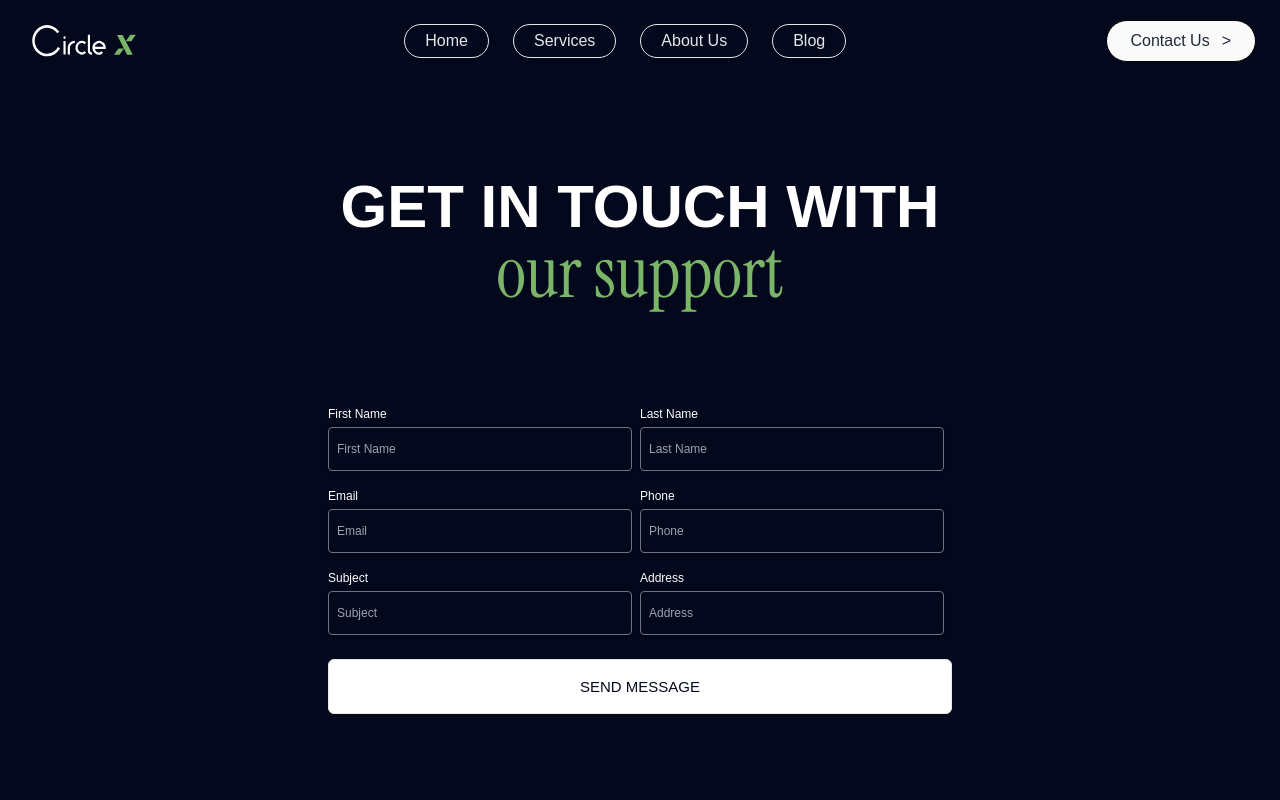
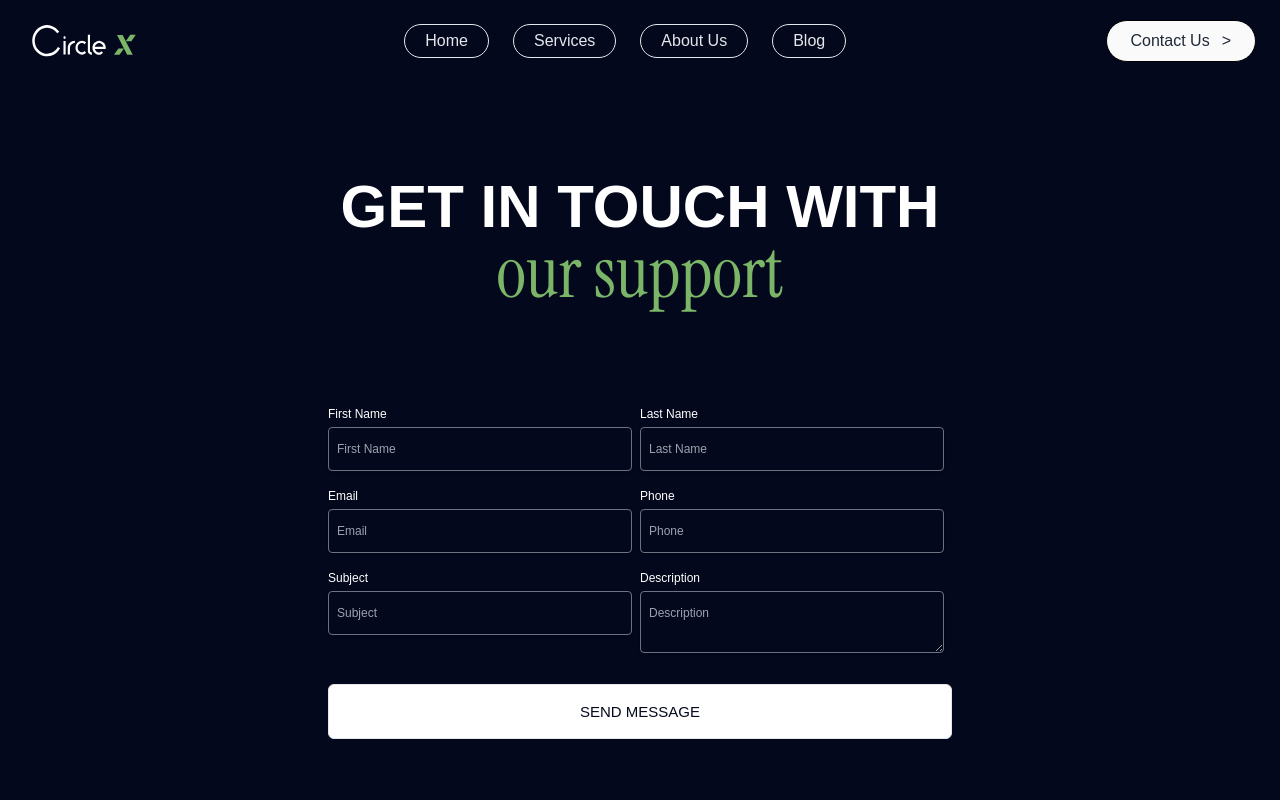
Before and after one commit to OcircleX/Ocirclex, a Next.js app: page /contact in a window 1280 px wide. Shown: the top 800 px of the page. Built offline with nearby package versions, Linux system fonts and the light colour scheme.

Commit message:
chyanges

```diff
--- a/package.json
+++ b/package.json
@@ -38,6 +38,8 @@
 
         "next-connect": "^1.0.0",
 
+        "nodemailer": "^6.10.0",
+
         "react": "^19.0.0",
 
         "react-dom": "^19.0.0",
--- a/src/Components/Approch.tsx
+++ b/src/Components/Approch.tsx
@@ -129,7 +129,6 @@ useGSAP(()=> {
       start: "top 80%",
       end: "top 20%", // Extend scroll range for slower effect
       scrub: 3, // Increase scrub for smoother effect
-      markers: true, // Debugging (remove in production)
       once: true,
 
 
@@ -178,7 +177,7 @@ useGSAP(()=> {
     className="flex flex-shrink-0 gap-x-6 px-6 gap-y-3 w-full"
     initial={{ x: "0%" }}
     animate={{ x: "-100%" }} // Moves only inside 70%
-    transition={{ duration: 4.5, ease: "linear", repeat: Infinity }}
+    transition={{ duration: 8.5, ease: "linear", repeat: Infinity }}
   >
     {/* Items fit perfectly inside w-[70%] */}
     {Marquee.map((src, index) => (
@@ -190,7 +189,7 @@ useGSAP(()=> {
     className="flex flex-shrink-0 gap-x-6 px-6 gap-y-3 w-full"
     initial={{ x: "0%" }}
     animate={{ x: "-100%" }} // Moves only inside 70%
-    transition={{ duration: 4.5, ease: "linear", repeat: Infinity }}
+    transition={{ duration: 8.5, ease: "linear", repeat: Infinity }}
   >
     {/* Items fit perfectly inside w-[70%] */}
     {Marquee.map((src, index) => (
--- /dev/null
+++ b/src/app/api/mail/route.js
@@ -0,0 +1,44 @@
+import { NextResponse } from "next/server";
+import nodemailer from 'nodemailer'
+
+export async function POST(request) {
+  const body = await request.json()
+
+  const { firstname, lastname, email, phone, Subject, description } = body;
+
+  const transporter = nodemailer.createTransport({
+    service: 'Gmail',
+    auth: {
+      user: 'circlex02@gmail.com',
+      pass: 'jtrd iyos jvfr xlsu'
+
+    }
+  });
+
+  const mailOptions = {
+    from: body.email,
+    to: 'circlex02@gmail.com',
+    subject: body.Subject,
+    text:
+    `You have recieved a new message from your website form
+    Name: ${body.firstname} ${body.lastname}
+    Email: ${body.email}
+    Phone: ${body.phone}
+
+    Subject: ${body.Subject}
+    Description: ${body.description}
+    `,
+  };
+
+  try {
+    await transporter.sendMail(mailOptions);
+    return NextResponse.json({message: "email sent successfully: ", body})
+  }
+  catch (error) {
+
+    return NextResponse.json({message: "email failed to send: ", error})
+  }
+
+  // return NextResponse.json({ message: "Hello from GET request!", body });
+
+}
--- a/src/app/contact/page.tsx
+++ b/src/app/contact/page.tsx
@@ -25,9 +25,13 @@ function Page() {
         phone: "",
         email: "",
         Subject: "",
-        address: ""
+        description: ""
     });
     const [errorsP2, setErrorsP2] = useState('');
+    const [isSubmit, setIsSubmit] = useState(false);
+
+    const [formErrors, setFormErrors] = useState({});
+
 
 
     const handleInputChange = (e:any) => {
@@ -38,134 +42,206 @@ function Page() {
              }))
     }
 
-const handleSubmit = async (e:any) => {
-e.preventDefault();
-console.log("Form Data Submits", formData)
 
-try {
-    const res = await fetch("/api/form", {
-        method: "POST",
-        headers: {
-            "Content-Type": "application/json",
-        },
-        body: JSON.stringify(formData)
-    })
 
-  const data = await res.json();
-  console.log("Response", data)
+    const validate = (values: any) => {
+        const errors: any = {};
+        const regex = /^[a-zA-Z0-9._-]+@[a-zA-Z0-9.-]+\.[a-zA-Z]{2,6}$/i;
 
-  if (res.ok) {
-    alert("Form submitted Successfully!")
-  } else {
-    alert("Error submitting form!")
+        if (!values.firstname) {
+            errors.firstname = "First Name is required!";
         }
 
-} catch (error) {
-    console.error("Error", error)
+        if (!values.email) {
+            errors.email = "Email is required!";
+        } else if (!regex.test(values.email)) {
+            errors.email = "Not a valid email format!";
+        }
+
+        if (!values.lastname) {
+            errors.lastname = "Last Name is required!";
+        }
+
+        if (!values.phone) {
+            errors.phone = "Phone Number is required!";
+        }
+
+        if (!values.Subject) {
+            errors.Subject = "Subject is required!";
+        }
+
+        if (!values.description) {
+            errors.description = "Description is required!";
+        }
+
+        return errors;
     }
 
 
 
 
+    const handleSubmit = async (e: React.FormEvent) => {
+        e.preventDefault();
+        const validationErrors = validate(formData);
+        setFormErrors(validationErrors);
 
+        if (Object.keys(validationErrors).length > 0) {
+            return;
         }
+
+        setIsSubmit(true);
+
+        // Proceed with form submission if no errors
+        try {
+            const res = await fetch("/api/mail", {
+                method: "POST",
+                headers: {
+                    "Content-Type": "application/json",
+                },
+                body: JSON.stringify(formData),
+            });
+
+            const data = await res.json();
+            console.log("Response", data);
+
+            if (res.ok) {
+                alert("Form submitted successfully!");
+            } else {
+                alert("Error submitting form!");
+            }
+
+        } catch (error) {
+            console.error("Error", error);
+        }
+    };
+
+
+
+    // try {
+    //     const res = await fetch("/api/mail", {
+    //         method: "POST",
+    //         headers: {
+    //             "Content-Type": "application/json",
+    //         },
+    //         body: JSON.stringify(formData)
+    //     })
+
+    //   const data = await res.json();
+    //   console.log("Response", data)
+
+    //   if (res.ok) {
+    //     alert("Form submitted Successfully!")
+    //   } else {
+    //     alert("Error submitting form!")
+    //   }
+
+    // } catch (error) {
+    //     console.error("Error", error)
+    // }
 
     return (
         <>
         <div className='w-full relative bg-[#04081C]'>
-            <DarkNav/>
-        <section className="w-full relative bg-[#04081C] to-gray-100 py-20  flex flex-col  items-center justify-between">
+            <DarkNav />
+            <section className="w-full relative bg-[#04081C] to-gray-100 py-20 flex flex-col items-center justify-between">
                 <div className="max-w-screen-xl justify-between w-full m-auto">
                     <div className="w-full items-center flex flex-col py-[2rem] text-center -mt-4 leading-9">
                         <h1 className="text-4xl md:text-6xl font-bold text-white leading-9">
-                        GET IN TOUCH WITH</h1>
-                    <span className={`text-5xl md:text-7xl font-extralight text-[#7BB668] italic  ${instrumentSerif.className}  `}>our support</span>
-
-                </div>
-                < form className={` m-auto md:w-1/2 flex flex-wrap p-2 pt-6 mt-[1rem]  rounded-b-md`}>
-                    <div className={` w-full md:flex flex-wrap   rounded-b-md border-0 pt-2 text-white`}>
-                    <div className='md:w-1/2 text-left  pr-2 pt-4  justify-between'>
-                            <p className={" text-sm font-medium pb-1  "} >First Name</p>
-                            <input type='text' name='firstname'
-                                onChange={(e) => { handleInputChange(e) }}
-                                value={formData.firstname}
-                                placeholder='First Name'
-                                className={' shadow border  w-full rounded    px-2 py-3 text-sm  focus:border-teal-500 focus:outline-none border-gray-500 bg-[#04081C] placeholder:text-gray-400 text-gray-100 ' + (errorsP2.firstname ? ' border-red-400 ' : ' border-gray-300')} />
-                            {/* {errorsP2.firstname && <span className="bg-red-100 text-red-800 text-sm font-medium mr-2 px-2.5 py-0.5 rounded dark:bg-red-900 dark:text-red-300">{errorsP2.firstname}</span>} */}
+                            GET IN TOUCH WITH
+                        </h1>
+                        <span className={`text-5xl md:text-7xl font-extralight text-[#7BB668] italic ${instrumentSerif.className}`}>
+                            our support
+                        </span>
                     </div>
 
-                        <div className='md:w-1/2 text-left  pr-2 pt-4  justify-between'>
-                            <p className={"text-sm font-medium  pb-1  "} >Last Name</p>
-                            <input type='text' name='lastname'
-                                onChange={(e) => handleInputChange(e)}
-                                // disabled={secondPersonIsexist ? true : false}
-                                value={formData.lastname}
-                                placeholder='Last Name'
-                                className={' shadow border w-full rounded  px-2 py-3 text-sm  focus:border-teal-500 focus:outline-none border-gray-500 bg-[#04081C] placeholder:text-gray-400 text-gray-100' + (errorsP2.firstname ? ' border-red-400 ' : ' border-gray-300')} />
-
-                            {/* {errorsP2.lastname && <span className="bg-red-100 text-red-800 text-sm font-medium mr-2 px-2.5 py-0.5 rounded dark:bg-red-900 dark:text-red-300">{errorsP2.lastname}</span>} */}
+                    <form className="m-auto md:w-1/2 flex flex-wrap p-2 pt-6 mt-[1rem] rounded-b-md" onSubmit={handleSubmit}>
+                        <div className="w-full md:flex flex-wrap rounded-b-md border-0 pt-2 text-white">
+                            <div className="md:w-1/2 text-left pr-2 pt-4">
+                                <p className="text-sm font-medium pb-1">First Name</p>
+                                <input
+                                    type="text"
+                                    name="firstname"
+                                    onChange={handleInputChange}
+                                    value={formData.firstname}
+                                    placeholder="First Name"
+                                    className={`shadow border w-full rounded px-2 py-3 text-sm focus:border-teal-500 focus:outline-none border-gray-500 bg-[#04081C] placeholder:text-gray-400 text-gray-100 ${formErrors.firstname ? 'border-red-400' : 'border-gray-300'}`}
+                                />
+                                {formErrors.firstname && <p className="text-red-400 text-sm">{formErrors.firstname}</p>}
                             </div>
 
-                        <div className='md:w-1/2 text-left  pr-2  pt-4   justify-between'>
-                            <p className={"text-sm font-medium   pb-1 "} >Email</p>
-                            <input type="email"
-                                name="email"
-                                onChange={(e) => handleInputChange(e)}
-                                placeholder='Email'
-                                value={formData.email}
-                                className={' shadow border w-full rounded  px-2 py-3 text-sm  focus:border-teal-500 focus:outline-none border-gray-500 bg-[#04081C] placeholder:text-gray-400 text-gray-100' + (errorsP2.firstname ? ' border-red-400 ' : ' border-gray-300')} />
-
-                        </div>
-                        <div className='md:w-1/2 text-left  pr-2   pt-4 justify-between'>
-
-                            <p className={"text-sm font-medium  pb-1  "} >Phone</p>
-                            <input type='phone' name='phone'
-                                onChange={(e) => handleInputChange(e)}
-                                placeholder='Phone'
-                                value={formData.phone}
-                                className={' shadow border w-full rounded   px-2 py-3 text-sm  focus:border-teal-500 focus:outline-none border-gray-500 bg-[#04081C] placeholder:text-gray-400 text-gray-100' + (errorsP2.firstname ? ' border-red-400 ' : ' border-gray-300')} />
-
-                        </div>
-                        <div className='md:w-1/2 text-left  pr-2  pt-4   justify-between'>
-
-                            <p className={"text-sm font-medium   pb-1 "} >Subject</p>
-                            <input type='text' name='Subject'
-                                onChange={(e) => handleInputChange(e)}
-                                placeholder='Subject'
-                                value={formData.Subject}
-                                className={' shadow border w-full rounded   px-2 py-3 text-sm  focus:border-teal-500 focus:outline-none border-gray-500 bg-[#04081C] placeholder:text-gray-400 text-gray-100' + (errorsP2.firstname ? ' border-red-400 ' : ' border-gray-300')} />
-
+                            <div className="md:w-1/2 text-left pr-2 pt-4">
+                                <p className="text-sm font-medium pb-1">Last Name</p>
+                                <input
+                                    type="text"
+                                    name="lastname"
+                                    onChange={handleInputChange}
+                                    value={formData.lastname}
+                                    placeholder="Last Name"
+                                    className={`shadow border w-full rounded px-2 py-3 text-sm focus:border-teal-500 focus:outline-none border-gray-500 bg-[#04081C] placeholder:text-gray-400 text-gray-100 ${formErrors.lastname ? 'border-red-400' : 'border-gray-300'}`}
+                                />
+                                {formErrors.lastname && <p className="text-red-400 text-sm">{formErrors.lastname}</p>}
                             </div>
 
-
-
-
-                        <div className='md:w-1/2 text-left  pr-2  pt-4   justify-between'>
-                            <p className={" text-sm font-medium  pb-1  "} >Address</p>
-                            <input type='text' name='address'
-                                onChange={(e) => handleInputChange(e)}
-                                value={formData?.address}
-                                placeholder='Address'
-                                className={' shadow border w-full rounded   px-2 py-3 text-sm  focus:border-teal-500 focus:outline-none border-gray-500 bg-[#04081C] placeholder:text-gray-400 text-gray-100' + (errorsP2.firstname ? ' border-red-400 ' : ' border-gray-300')} />
+                            <div className="md:w-1/2 text-left pr-2 pt-4">
+                                <p className="text-sm font-medium pb-1">Email</p>
+                                <input
+                                    type="email"
+                                    name="email"
+                                    onChange={handleInputChange}
+                                    value={formData.email}
+                                    placeholder="Email"
+                                    className={`shadow border w-full rounded px-2 py-3 text-sm focus:border-teal-500 focus:outline-none border-gray-500 bg-[#04081C] placeholder:text-gray-400 text-gray-100 ${formErrors.email ? 'border-red-400' : 'border-gray-300'}`}
+                                />
+                                {formErrors.email && <p className="text-red-400 text-sm">{formErrors.email}</p>}
                             </div>
 
-                        <button className="w-full mt-6 px-6 border py-3 text-[#04081C] hover:text-white rounded-md bg-white text-lg font-medium hover:bg-[#04081C] transition"
-                        onClick={handleSubmit}
-                        >
-                           <span className='text-[15px] '> SEND  MESSAGE </span>
+                            <div className="md:w-1/2 text-left pr-2 pt-4">
+                                <p className="text-sm font-medium pb-1">Phone</p>
+                                <input
+                                    type="text"
+                                    name="phone"
+                                    onChange={handleInputChange}
+                                    value={formData.phone}
+                                    placeholder="Phone"
+                                    className={`shadow border w-full rounded px-2 py-3 text-sm focus:border-teal-500 focus:outline-none border-gray-500 bg-[#04081C] placeholder:text-gray-400 text-gray-100 ${formErrors.phone ? 'border-red-400' : 'border-gray-300'}`}
+                                />
+                                {formErrors.phone && <p className="text-red-400 text-sm">{formErrors.phone}</p>}
+                            </div>
+
+                            <div className="md:w-1/2 text-left pr-2 pt-4">
+                                <p className="text-sm font-medium pb-1">Subject</p>
+                                <input
+                                    type="text"
+                                    name="Subject"
+                                    onChange={handleInputChange}
+                                    value={formData.Subject}
+                                    placeholder="Subject"
+                                    className={`shadow border w-full rounded px-2 py-3 text-sm focus:border-teal-500 focus:outline-none border-gray-500 bg-[#04081C] placeholder:text-gray-400 text-gray-100 ${formErrors.Subject ? 'border-red-400' : 'border-gray-300'}`}
+                                />
+                                {formErrors.Subject && <p className="text-red-400 text-sm">{formErrors.Subject}</p>}
+                            </div>
+
+                            <div className="md:w-1/2 text-left pr-2 pt-4">
+                                <p className="text-sm font-medium pb-1">Description</p>
+                                <textarea
+                                    name="description"
+                                    onChange={handleInputChange}
+                                    value={formData.description}
+                                    placeholder="Description"
+                                    className={`shadow border w-full rounded px-2 py-3 text-sm focus:border-teal-500 focus:outline-none border-gray-500 bg-[#04081C] placeholder:text-gray-400 text-gray-100 ${formErrors.description ? 'border-red-400' : 'border-gray-300'}`}
+                                />
+                                {formErrors.description && <p className="text-red-400 text-sm">{formErrors.description}</p>}
+                            </div>
+
+                            <button type="submit" className="w-full mt-6 px-6 border py-3 text-[#04081C] hover:text-white rounded-md bg-white text-lg font-medium hover:bg-[#04081C] transition">
+                                <span className="text-[15px]">SEND MESSAGE</span>
                             </button>
 
                         </div>
-
                     </form>
-
                 </div>
-
-
-
             </section>
         </div>
-
         </>
     )
 }
```
Also changed, not shown: src/Components/Showcase.tsx (+5 -5 lines), src/app/api/form/route.js (deleted, +0 -12 lines), src/app/api/route.js (deleted, +0 -12 lines), 1 other file (tests, documents, lock files or other folders). Lines whose indentation alone changed are shown as unchanged.
